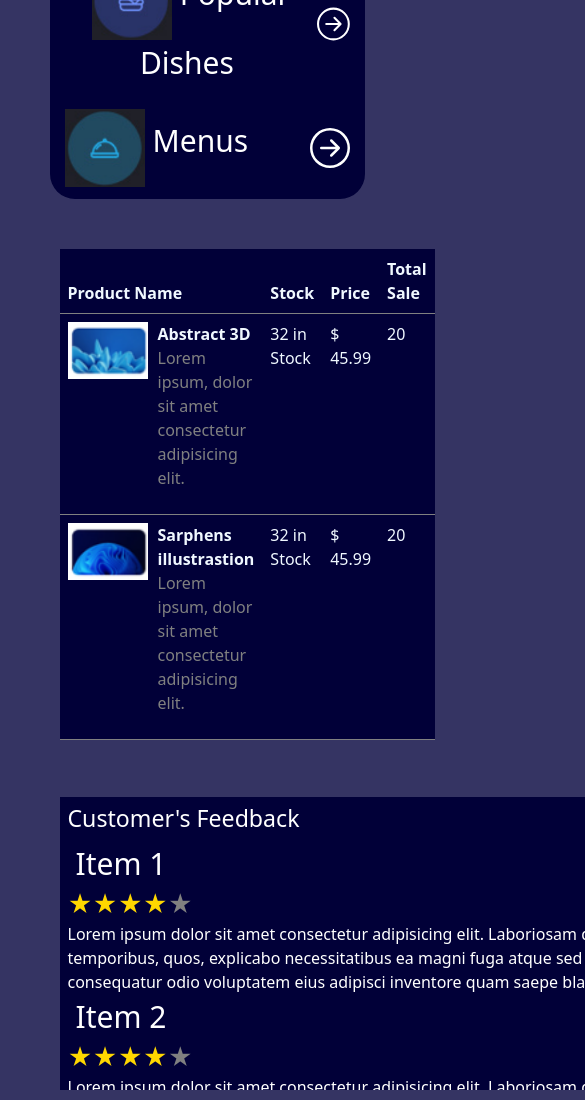
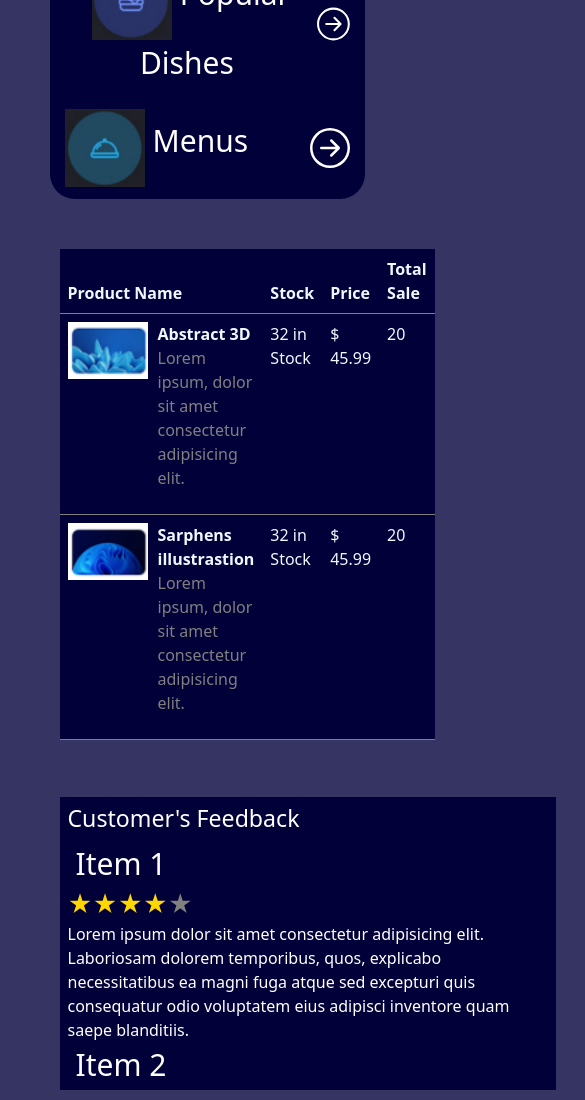
Before and after one commit to vijayshagara/money_save_new, a React (Vite) app: page / in a window 390 px wide. Shown: the part 2334-3434 px from the top of the page, 585 px wide, since content can reach past the window. Built offline with nearby package versions, Linux system fonts and the light colour scheme.

Commit message:
Update Table.css

```diff
--- a/src/component/Table/Table.css
+++ b/src/component/Table/Table.css
@@ -83,17 +83,6 @@
   }
 }
 
-@media (max-width: 600px) {
-  .table_card {
-    padding-left: 0;
-  }
-
-  .card_p_table_text {
-    width: 31rem !important;
-  }
-}
-
-
 @media (min-width: 1281px) {
   .table_card {
     padding-left: 0;
@@ -126,3 +115,12 @@
     width: 43rem !important;
 }
 }
+@media (max-width: 600px) {
+  .table_card {
+    padding-left: 0;
+  }
+
+  .card_p_table_text {
+    width: 31rem !important;
+  }
+}
```
